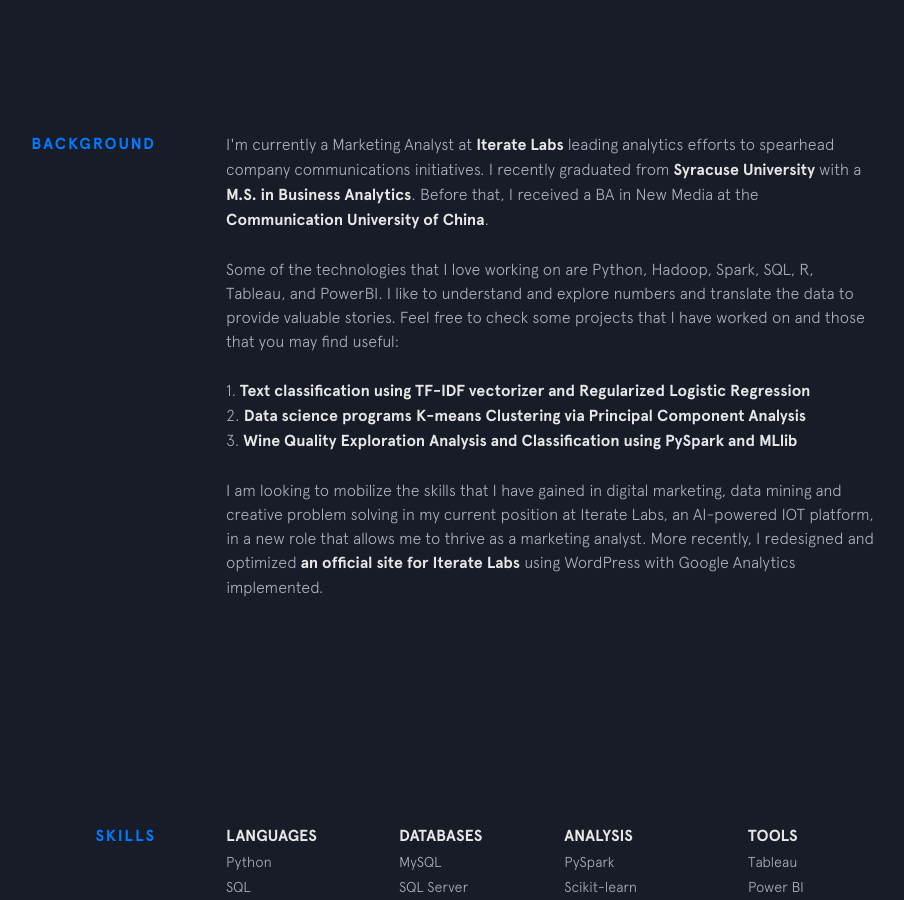
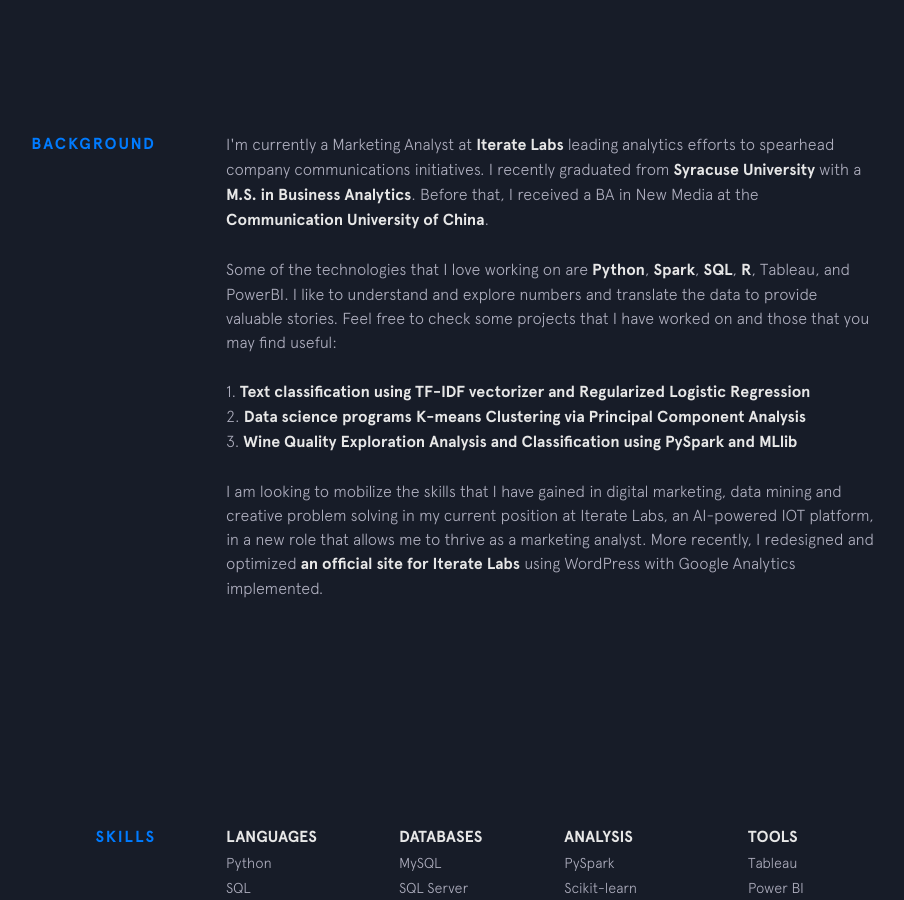
Before and after one commit to harper-he/harper-he.github.io, a Jekyll site: the page built from index.html, in a window 1280 px wide and 900 px high, scrolled down 868 px. Shown: the whole window, without its empty margins (224-1128 px from the left). Built offline with Jekyll 4.4.1, drawn with Linux system fonts in a browser that asks for light colours; nearby versions of some CDN libraries.

Commit message:
Update background.html

```diff
--- a/_includes/background.html
+++ b/_includes/background.html
@@ -12,7 +12,12 @@
     </p>
 
     <p>
-      Some of the technologies that I love working on are Python, Hadoop, Spark, SQL, R, Tableau, and PowerBI.
+      Some of the technologies that I love working on are
+      <a class="underline-link" href="https://github.com/harper-he/Python/" target="_blank">Python</a>,
+      <a class="underline-link" href="https://github.com/harper-he/Python/tree/master/Big%20Data%20Analytics" target="_blank">Spark</a>,
+      <a class="underline-link" href="https://github.com/harper-he/SQL" target="_blank">SQL</a>,
+      <a class="underline-link" href="https://github.com/harper-he/R" target="_blank">R</a>,
+      Tableau, and PowerBI.
       I like to understand and explore numbers and translate the data to provide valuable stories.
       Feel free to check some projects that I have worked on and those that you may find useful:
       <p>1. <a class="underline-link" href="https://github.com/harper-he/Python/tree/master/Big%20Data%20Analytics/HW4" target="_blank">Text classification using TF-IDF vectorizer and Regularized Logistic Regression</a></br>
```
